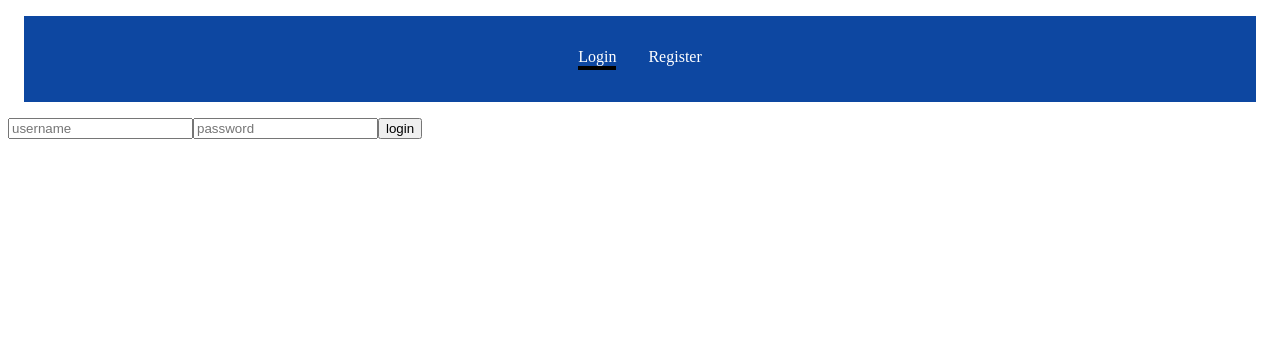
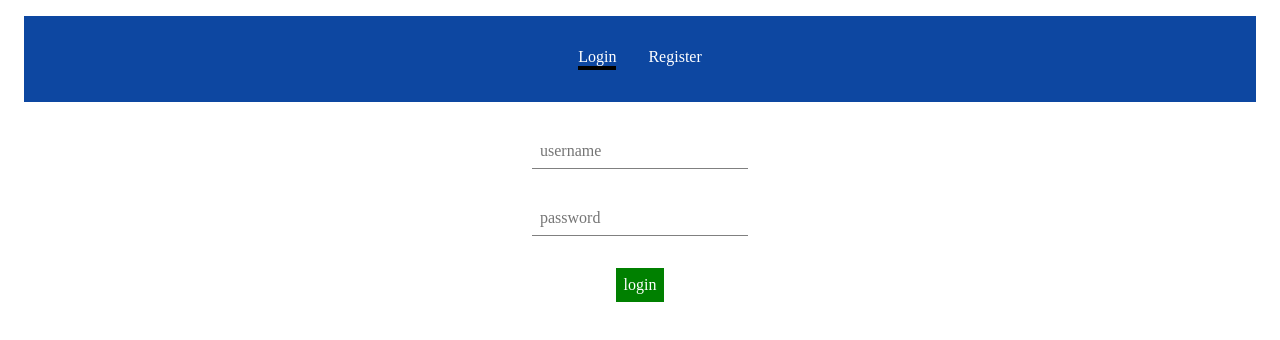
Before and after one commit to AlejandroTorresDEV/api-todo-trello, an Angular app: page /login in a window 1280 px wide. Shown: the top 340 px of the page. Built offline with nearby package versions, Linux system fonts and the light colour scheme.

Commit message:
Añadido metodo en auth service para registrar un nuevo usuario

```diff
--- a/src/app/login-view/login-view.component.scss
+++ b/src/app/login-view/login-view.component.scss
@@ -0,0 +1,20 @@
+form {
+    border-radius: 2em;
+    display: flex;
+    flex-direction: column;
+    align-items: center;
+    & > * {
+      max-width: 200px;
+    }
+    input {
+      all: unset;
+      border-bottom: 1px solid grey;
+      margin: 1em 0;
+      padding: 0.5em;
+    }
+    [type='submit'] {
+      border: none;
+      background: green;
+      color: white;
+    }
+  }
```
Also changed, not shown: src/app/auth.service.ts (+11 -1 lines).
